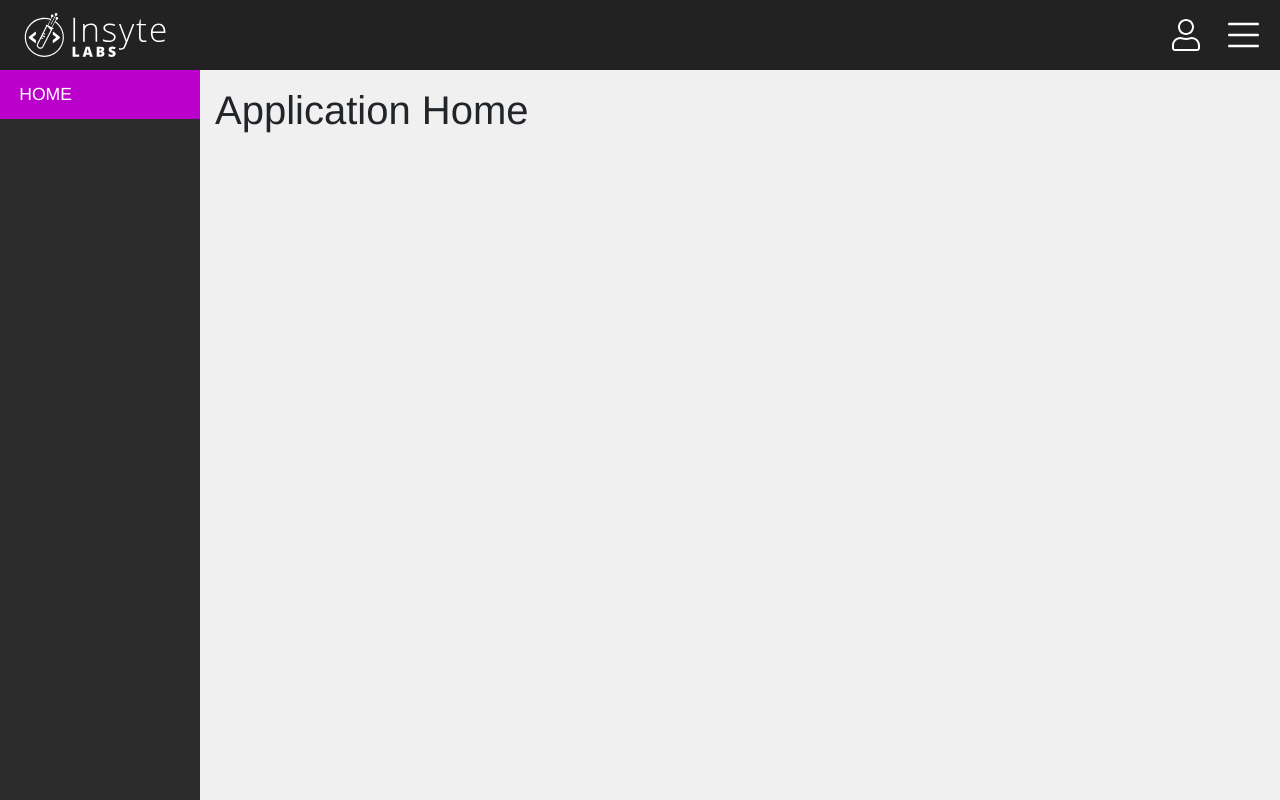
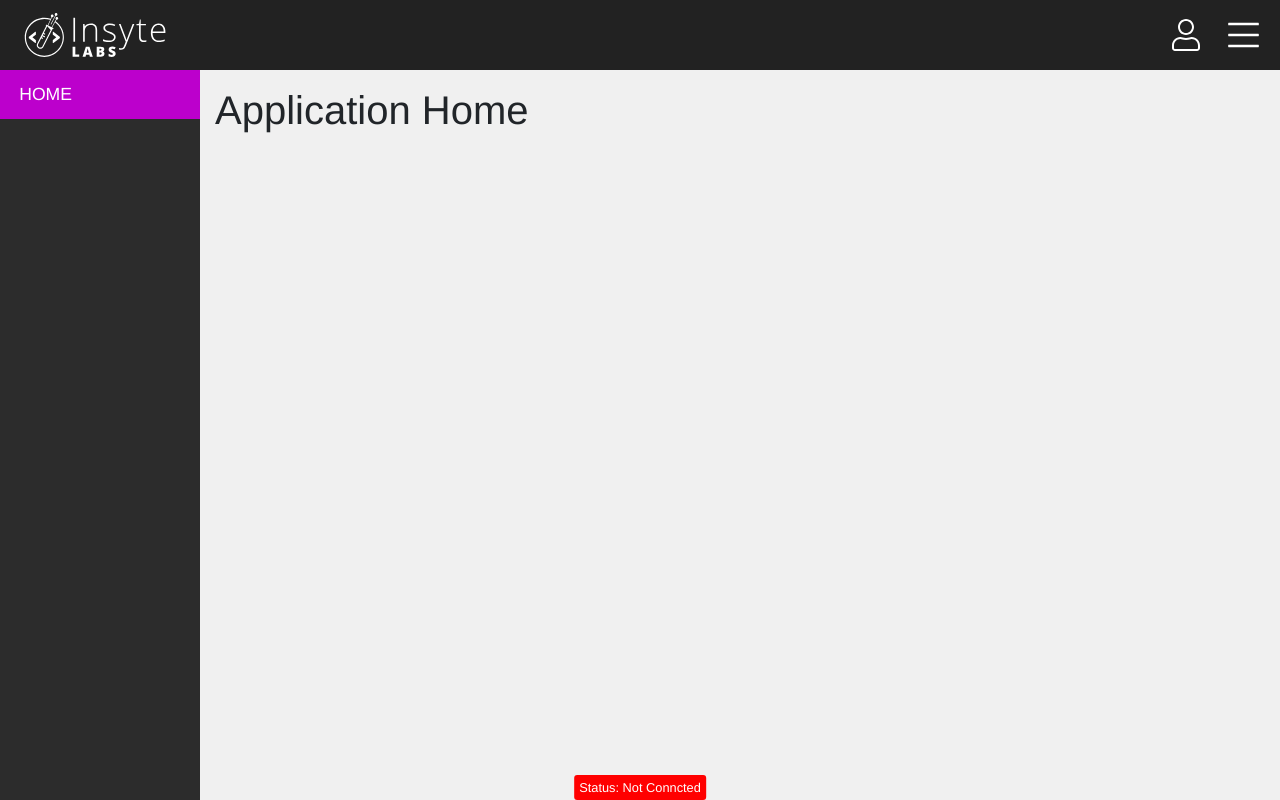
Before and after one commit to InsyteLabs/crowd-core-frontend, a Vue app: page / in a window 1280 px wide. Built offline with nearby package versions, Linux system fonts and the light colour scheme.

Commit message:
display socket connected status

```diff
--- a/src/App.vue
+++ b/src/App.vue
@@ -25,6 +25,14 @@
 
         <div v-show="showSpinner" id="spinner">
             <HttpSpinner></HttpSpinner>
+        </div>
+
+        <div id="socket-status" :class="{ connected: socketConnected }">
+            Status: {{
+                socketConnected
+                    ? 'Connected'
+                    : 'Not Conncted'
+            }}
         </div>
     </div>
 </template>
@@ -127,6 +135,22 @@ export default class App extends Vue{
     get showSpinner(): boolean{
         return this.$store.getters['pendingHttpCount'] > 0;
     }
+
+    get socketConnected(): boolean{
+        return this.$store.getters['ws/connected'];
+    }
+
+
+    /*
+        ===============
+        LIFECYCLE HOOKS
+        ===============
+    */
+    // mounted(): void{
+    //     window.addEventListener('focus', () => {
+    //         this.$store.dispatch('ws/openConnection');
+    //     });
+    // }
 }
 
 </script>
@@ -222,4 +246,23 @@ export default class App extends Vue{
         bottom: 10px
         width: 60px
         height: 60px
+
+#socket-status
+    position: fixed
+    z-index: 1000
+    cursor: default
+    padding: 3px 5px
+    font-size: .7rem
+    border-radius: 3px
+    bottom: 0
+    left: 50%
+    transform: translateX(-50%)
+    color: white
+    background-color: red
+
+    &.connected
+        background-color: green
+
+    @media screen and (min-width: 768px)
+        font-size: .8rem
 </style>
--- a/src/store/modules/websocket.ts
+++ b/src/store/modules/websocket.ts
@@ -17,7 +17,16 @@ export const websocketModule: Module<any, any> = {
 
     getters: {
         socket:      (state): WebSocket|null => state.socket,
-        socketTimer: (state): number|null    => state.socketTimer
+        socketTimer: (state): number|null    => state.socketTimer,
+
+        connected(state): boolean{
+            if(!state.socket) return false;
+
+            return [
+                WebSocket.CONNECTING,
+                WebSocket.OPEN
+            ].includes(state.socket.readyState)
+        }
     },
 
     mutations: {
```
